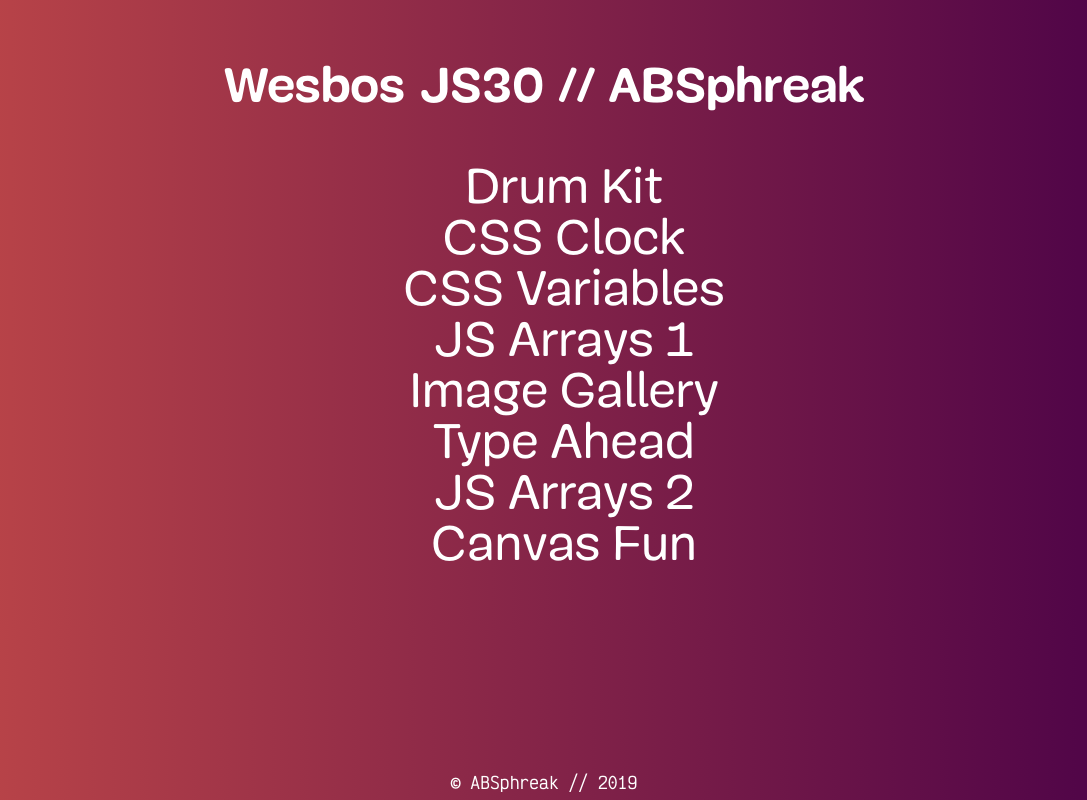
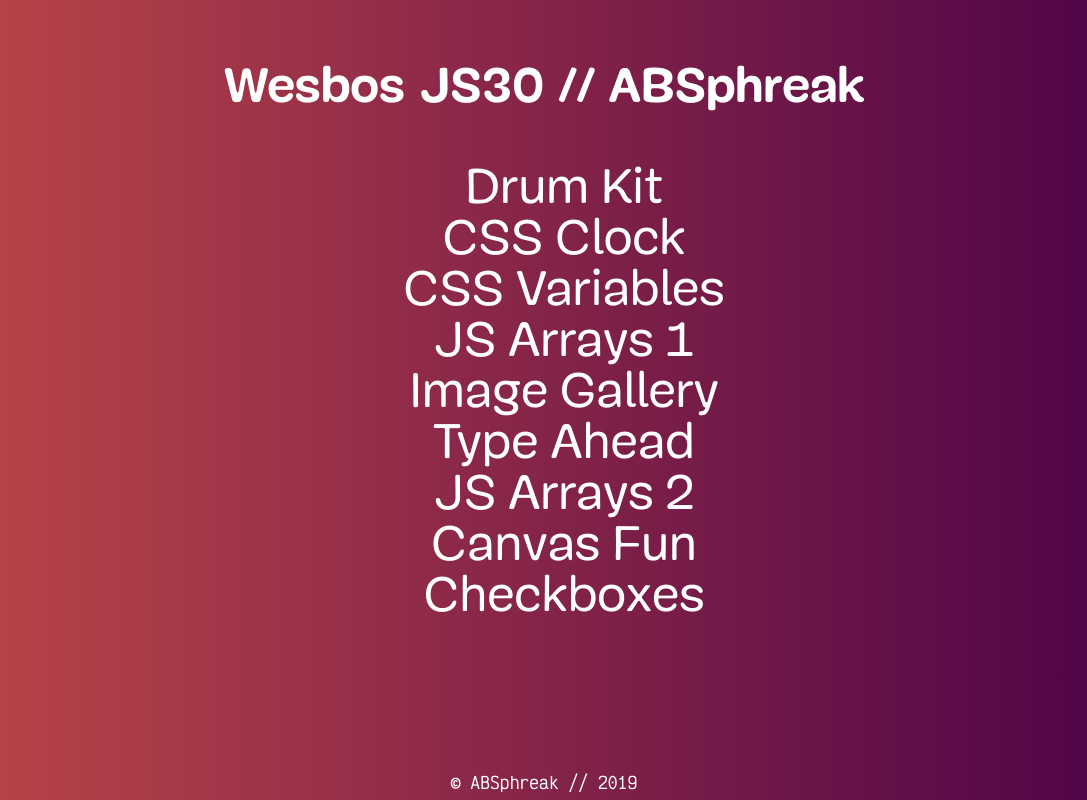
Before and after one commit to ABSphreak/wesbosJS30, a plain HTML site: page index.html in a window 1280 px wide. Shown: the whole page, without its empty margins (96-1183 px from the left). Drawn offline with Linux system fonts and the light colour scheme.

Commit message:
Updated references to Project 10

```diff
--- a/index.html
+++ b/index.html
@@ -102,6 +102,11 @@
         <li>
           <a href="https://abhinavsharma.dev/wesbosJS30/08Canvas">Canvas Fun</a>
         </li>
+        <li>
+          <a href="https://abhinavsharma.dev/wesbosJS30/10checkboxes"
+            >Checkboxes</a
+          >
+        </li>
       </ul>
     </main>
     <footer>
```
Also changed, not shown: 1 other file.
